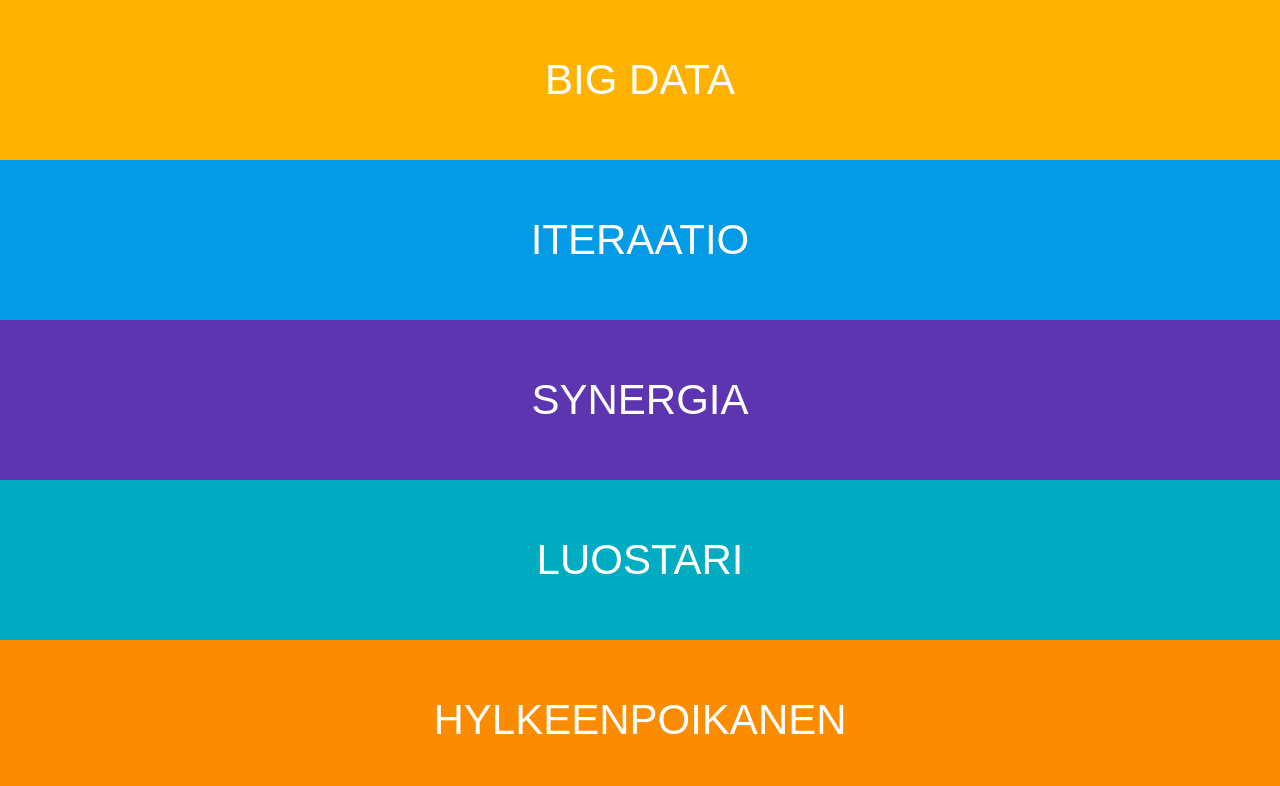
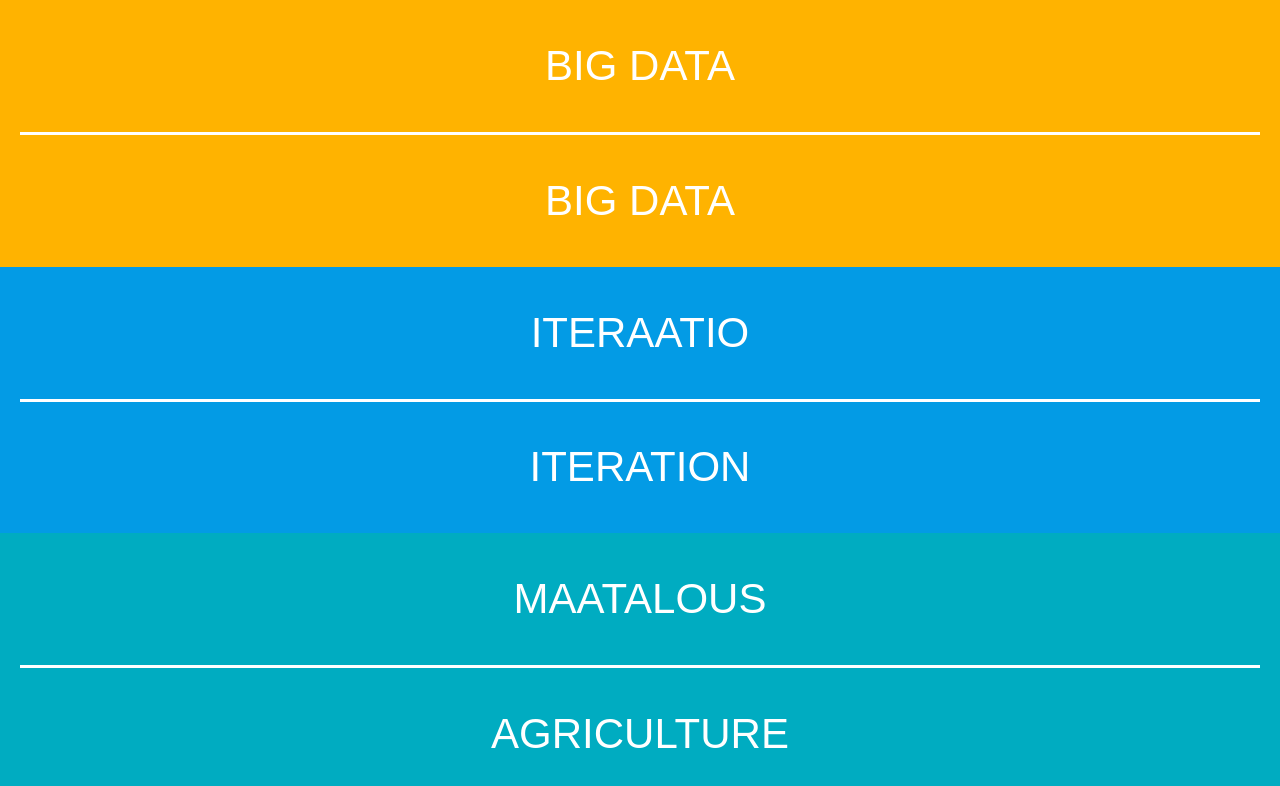
Before and after one commit to dogamak/rastiapp, a React (Create React App) app: page / in a window 1280 px wide. Both pictures are taken after a click on the button "ARVO!". Shown: the top 786 px of the page. Built offline with nearby package versions, Linux system fonts and the light colour scheme.

Commit message:
Added localization

```diff
--- a/src/App.css
+++ b/src/App.css
@@ -16,13 +16,25 @@
 .item {
     flex-grow: 1;
     display: flex;
-    align-items: center;
-    justify-content: center;
+    flex-direction: column;
+    padding: 10;
+}
+
+.word {
+    display: flex;
+    flex-grow: 1;
     font-size: 42px;
     color: white;
+    justify-content: center;
+    align-items: center;
     text-align: center;
     font-family: sans-serif;
-    padding: 10;
+    margin-left: 20px;
+    margin-right: 20px;
+}
+
+.en {
+    border-top: 3px solid white;
 }
 
 button {
--- a/src/components/MagicBag.js
+++ b/src/components/MagicBag.js
@@ -14,8 +14,8 @@ const MagicBag = () => {
     }, [])
 
     const chooseWords = () => {
-       const pohinawords = sampleSize(pohina, 3)
-       const normalwords = sampleSize(normal, 2)
+       const pohinawords = sampleSize(pohina, 2)
+       const normalwords = sampleSize(normal, 1)
        setPohinaList(pohinawords)
        setNormalList(normalwords)
        localStorage.setItem('pohinawords', JSON.stringify(pohinawords))
--- a/src/components/WordList.js
+++ b/src/components/WordList.js
@@ -7,8 +7,9 @@ const WordList = ({ list }) => {
     return (
         <>
             {list.map((word, index) =>
-                    <div className='item' style={{backgroundColor: bgColors[index]}} key={word}>
-                        {word.toUpperCase()}
+                    <div className='item' style={{backgroundColor: bgColors[index]}} key={word.fi}>
+                        <div className="word">{word.fi.toUpperCase()}</div>
+                        <div className="word en">{word.en.toUpperCase()}</div>
                     </div>)
             }
         </>
--- a/src/wordlist.js
+++ b/src/wordlist.js
@@ -1,49 +1,48 @@
 const pohina = [
-    "Agile/scrum",
-    "Pivotointi",
-    "Kryptovaluutta",
-    "Skaalautuvuus",
-    "Synergia",
-    "Käyttäjä\xADlähtöinen sisältö",
-    "Orgaaninen",
-    "Crowdsourcing",
-    "Optimoitu",
-    "Growth hacking",
-    "Big data",
-    "Wireframe",
-    "Disruptoida",
-    "Deprekoida",
-    "Diversiteetti",
-    "Alusta",
-    "Optionaalisuus",
-    "Bootstrappaus",
-    "Synergistisyys",
-    "Ideaatio",
-    "Ekosysteemi",
-    "Iteraatio",
-    "Alustatalous"
+    { "fi": "Agile/scrum", "en": "Agile/scrum" },
+    { "fi": "Pivotointi", "en": "Pivoting" },
+    { "fi": "Kryptovaluutta", "en": "Crypto-currency" },
+    { "fi": "Skaalautuvuus", "en": "Scalability" },
+    { "fi": "Synergia", "en": "Synergy" },
+    { "fi": "Käyttäjä\xADlähtöinen sisältö", "en": "User-generated content" },
+    { "fi": "Orgaaninen", "en": "Organic" },
+    { "fi": "Crowdsourcing", "en": "Crowdsourcing" },
+    { "fi": "Optimoitu", "en": "Optimized" },
+    { "fi": "Growth hacking", "en": "Growth hacking" },
+    { "fi": "Big data", "en": "Big data" },
+    { "fi": "Wireframe", "en": "Wireframe" },
+    { "fi": "Disruptoida", "en": "Disrupt" },
+    { "fi": "Deprekoida", "en": "Deprecate" },
+    { "fi": "Diversiteetti", "en": "Diversity" },
+    { "fi": "Alusta", "en": "Platform" },
+    { "fi": "Optionaalisuus", "en": "Optionality" },
+    { "fi": "Bootstrappaus", "en": "Bootstrapping" },
+    { "fi": "Ideaatio", "en": "Ideation" },
+    { "fi": "Ekosysteemi", "en": "Ecosystem" },
+    { "fi": "Iteraatio", "en": "Iteration" },
+    { "fi": "Alustatalous", "en": "Platform economy" },
 ]
 
 const normal = [
-    "Nauris",
-    "Urho Kekkonen",
-    "Maatalous",
-    "Hylkeenpoikanen",
-    "Villapaita",
-    "Äreä",
-    "Öljyväri",
-    "Rakkaus",
-    "Sirkusteltta",
-    "Jäätelö",
-    "Karaokeisäntä",
-    "Laiton",
-    "Pokémon",
-    "Nakkilan kunta",
-    "Perseensuti",
-    "Drinkkilista",
-    "Luostari",
-    "Aineeton",
-    "Vuohi",
+    { "fi": "Nauris", "en": "Turnip" },
+    { "fi": "Urho Kekkonen", "en": "Urho Kekkonen" },
+    { "fi": "Maatalous", "en": "Agriculture" },
+    { "fi": "Hylkeenpoikanen", "en": "Seal cub" },
+    { "fi": "Villapaita", "en": "Wool Jersey" },
+    { "fi": "Äreä", "en": "Grumpy" },
+    { "fi": "Öljyväri", "en": "Oil paint" },
+    { "fi": "Rakkaus", "en": "Love" },
+    { "fi": "Sirkusteltta", "en": "Circus tent" },
+    { "fi": "Jäätelö", "en": "Ice cream" },
+    { "fi": "Karaokeisäntä", "en": "Karaoke host" },
+    { "fi": "Laiton", "en": "Illegal" },
+    { "fi": "Pokémon", "en": "Pokémon" },
+    { "fi": "Nakkilan kunta", "en": "Municipality of Nakkila" },
+    { "fi": "Perseensuti", "en": "Asswipe" },
+    { "fi": "Drinkkilista", "en": "Drink list" },
+    { "fi": "Luostari", "en": "Monastery" },
+    { "fi": "Aineeton", "en": "Immaterial" },
+    { "fi": "Vuohi", "en": "Goat" },
 ]
 
 export {pohina, normal}
```
